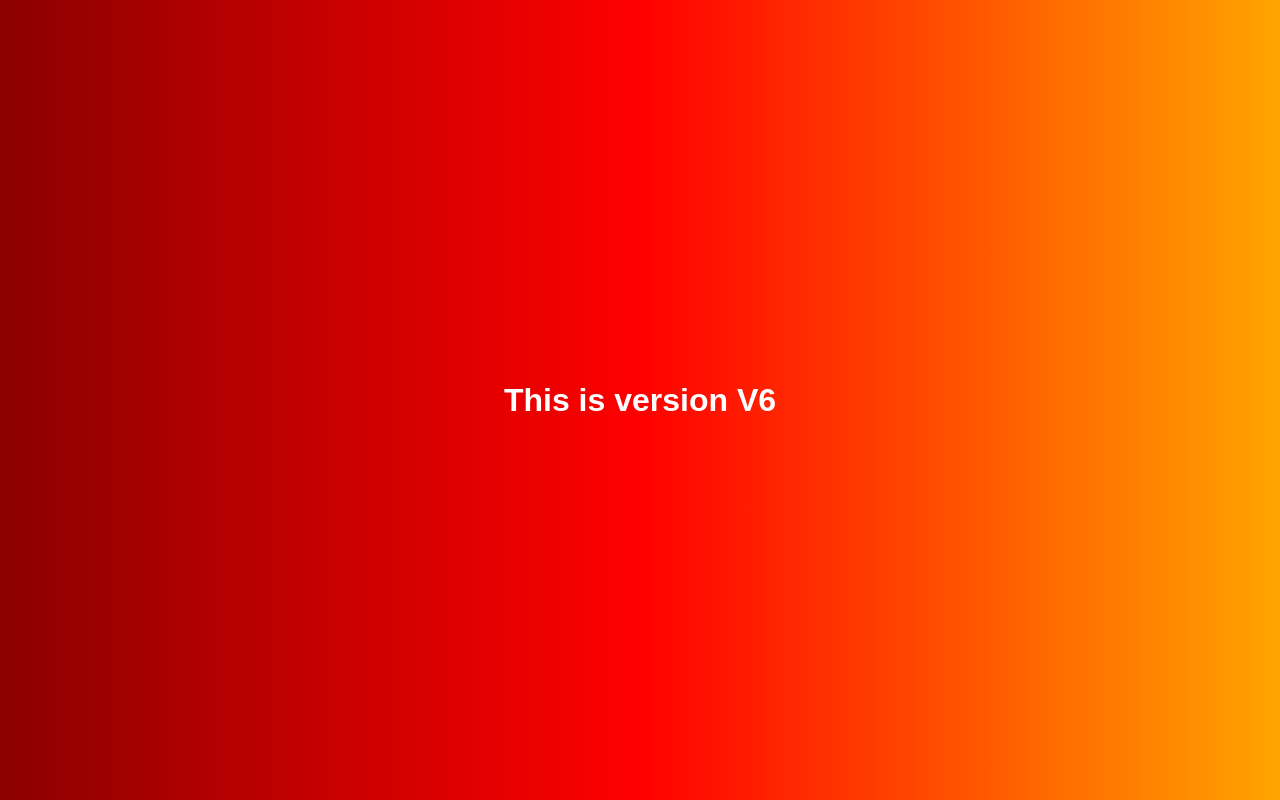
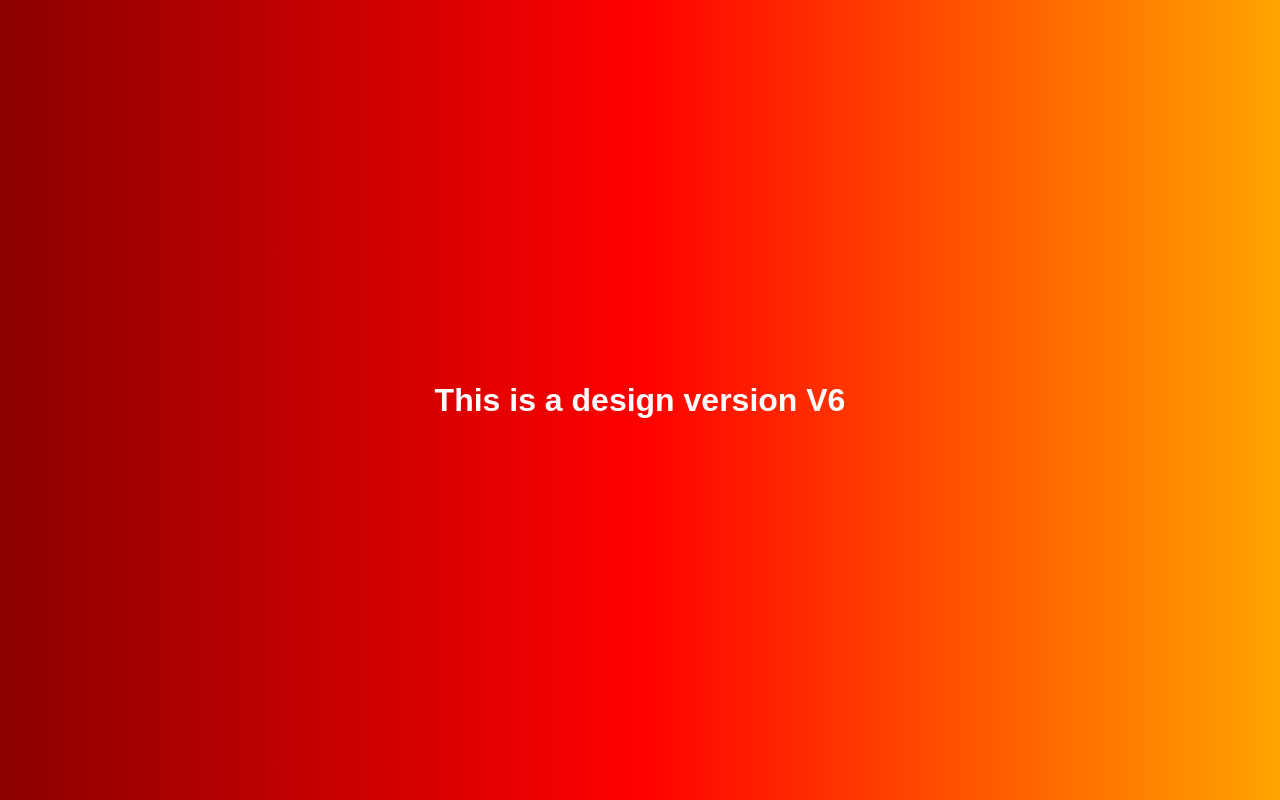
Before and after one commit to legit-19/myrepo, a plain HTML site: page index.html in a window 1280 px wide. Drawn offline with Linux system fonts and the light colour scheme.

Commit message:
changed H1

```diff
--- a/index.html
+++ b/index.html
@@ -7,6 +7,6 @@
     <link rel="stylesheet" href="style.css">
 </head>
 <body>
-    <h1>This is version V6</h1>
+    <h1>This is a design version V6</h1>
 </body>
 </html>
```
